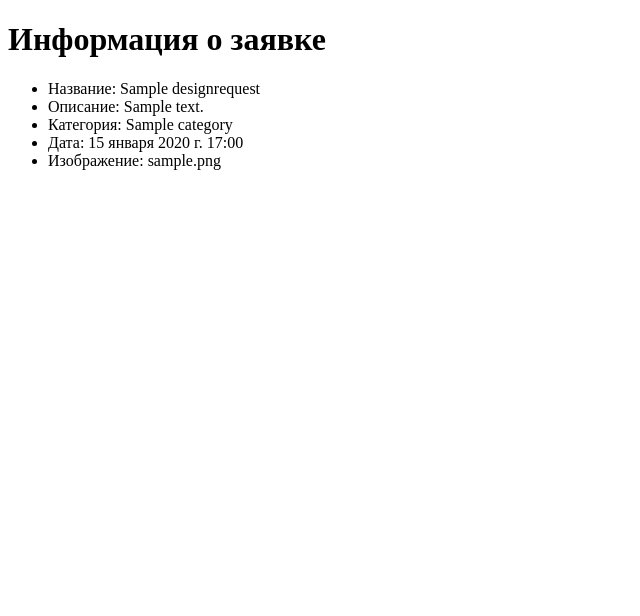
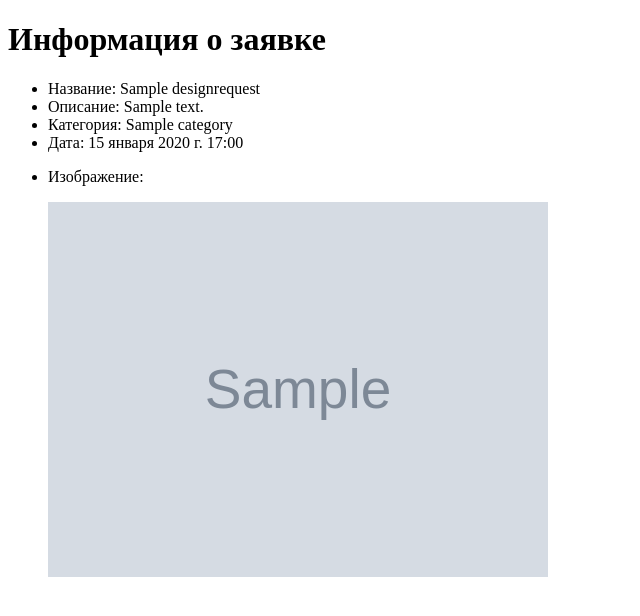
Before and after one commit to asikrr/task2, a Django app: page /designapp/designrequest/1/ in a window 1280 px wide. Shown: the part 26-642 px from the top of the page, without its empty margins (0-640 px from the left). Run offline with Django 5.2, Linux system fonts and the light colour scheme; a user stored in the database is signed in; tables that the repository leaves empty hold one stand-in row (values such as "Sample post"); grey boxes marked "Sample" are stand-in pictures.

Commit message:
fix: image is now displayed on the design request detail page

```diff
--- a/designapp/templates/designapp/designrequest_detail.html
+++ b/designapp/templates/designapp/designrequest_detail.html
@@ -10,7 +10,12 @@
         <li>Описание: {{ designrequest.description }}</li>
         <li>Категория: {{ designrequest.category }}</li>
         <li>Дата: {{ designrequest.date }}</li>
-        <li>Изображение: {{ designrequest.image }}</li>
+        <li>
+            <div>
+                <p>Изображение:</p>
+                <img src="{{ designrequest.image.url }}" width="500px">
+            </div>
+        </li>
     </ul>
 
 {% endblock %}
```
